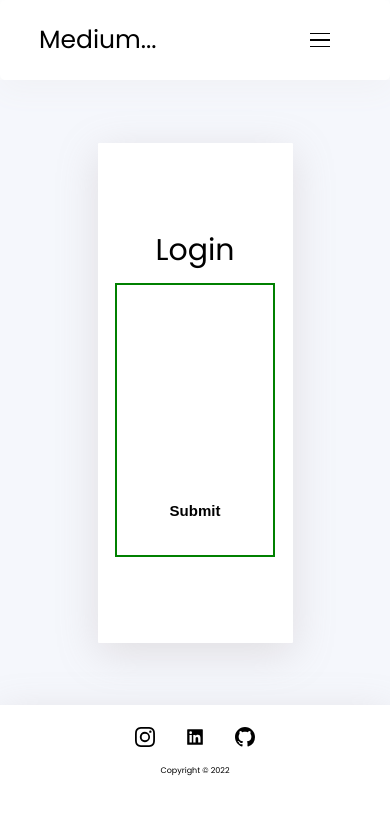
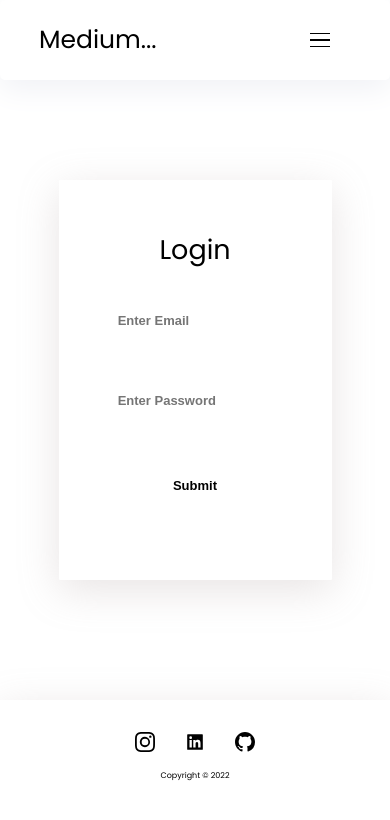
Before and after one commit to Sainimayank1/Meduim-2, a React (Create React App) app in the folder client/: page /login in a window 390 px wide. Shown: the top 820 px of the page. Built offline with nearby package versions, Linux system fonts and the light colour scheme.

Commit message:
Solve bugs

```diff
--- a/client/src/_main.scss
+++ b/client/src/_main.scss
@@ -1,10 +1,10 @@
 @import './scss/base/reset.scss';
 
-.bg-grey
-{
-    background-color:#f5f7fc;
-    // background-color: rgb(249, 248, 248);
-}
+// .bg-grey
+// {
+//     background-color:#f5f7fc;
+//     // background-color: rgb(249, 248, 248);
+// }
  .bg-light
  {
     background-color: #ffffff !important;
--- a/client/src/components/Create.jsx
+++ b/client/src/components/Create.jsx
@@ -89,7 +89,7 @@ function Create(props) {
                 <title>Create Post....</title>
             </Helmet>
             { loading ? <Loading/> :
-            <div className='create_main bg-grey'>
+            <div className='create_main'>
                 <div className='main_left'>
                     <div className='create_form'>
                         <h3>Create a new post</h3>
@@ -99,8 +99,8 @@ function Create(props) {
                                 <label htmlFor="post_title" >Post Title</label>
                                 <input className="bg-grey" onChange={handleInput} value={inputValue.title} type="text" id='post_title' placeholder="Post Title..."></input>
                             </div>
-                            <div className='input_file'>
-                                <label htmlFor="post_pic">{state ? state : "Choose Image.."}</label>
+                            <div className='left-input_file'>
+                                <label htmlFor="post_pic" className='create-label'>{state ? state : "Choose Image.."}</label>
                                 <input className="bg-grey" type="file" id='post_pic' onChange={handlefile}></input>
                             </div>
                             <label htmlFor="post_body">Post Body</label>
--- a/client/src/components/Dashboard.js
+++ b/client/src/components/Dashboard.js
@@ -70,7 +70,7 @@ function Dashboard() {
                 <meta charSet="utf-8" />
                 <title>Dashboard</title>
             </Helmet>
-            <div className='dash-container bg-grey'>
+            <div className='dash-container '>
                 <Toaster position="top-center" reverseOrder={false} toastOptions={{ style: { fontSize: '14px' } }} />
                 <div className='dash-left'>
                     {loading ? '' : <Sidebar />}
--- a/client/src/components/auth/Login.js
+++ b/client/src/components/auth/Login.js
@@ -37,7 +37,7 @@ function Login() {
       </Helmet>
       <div className='login-container bg-grey'>
         <div className='login-form bg-white'>
-          <span>Login</span>
+          <span className="login-span">Login</span>
         <Toaster position="top-right" reverseOrder={false} toastOptions={{ style: { fontSize: '14px' } }} />
           <form id='login-form' onSubmit={handleSubmit}>
             <input type="text" onChange={handleChange} name="email" placeholder='Enter Email' value={state.email}required></input>
--- a/client/src/components/auth/Register.js
+++ b/client/src/components/auth/Register.js
@@ -58,7 +58,7 @@ function Register(prop) {
       <div className='register-container bg-grey'>
         <div className='form bg-white'>
           <Toaster position="top-right" reverseOrder={false} toastOptions={{ style: { fontSize: '14px' } }} />
-          <span>Registration</span>
+          <span className='span'>Registration</span>
           <form id='register-form' onSubmit={handleClick} method="POST">
             <input type="text" name="name" value={state.name} placeholder='Enter Name' onChange={handleState} ></input>
             <input type="text" name="email" value={state.email} placeholder='Enter Email' onChange={handleState}></input>
--- a/client/src/scss/components/_create.scss
+++ b/client/src/scss/components/_create.scss
@@ -73,7 +73,7 @@
                 }
             }
 
-            .input_file {
+            .left-input_file {
                 margin: .8rem 0;
                 background-color: green;
                 padding: 0.8rem;
@@ -82,13 +82,16 @@
                 outline: none;
                 border: none;
                 cursor: pointer;
+                height: 2.5rem !important;
+                // border : 2px solid red ;
 
-                label {
+                .create-label {
                     color: white;
                     font-size: 1.2rem;
                     margin-bottom: 5px;
                     width: 100%;
                     padding: 0.2rem;
+                    // height: 2rem !important;
                 }
 
                 input {
@@ -126,6 +129,7 @@
                 outline: none;
                 border: none;
                 cursor: pointer;
+                height: 4rem !important;
             }
 
             .imagepreview {
@@ -182,9 +186,9 @@
     .main_left {
         .create_form {
             .input_file {
-                background: #000;
+                // background: #000;
 
-                label {
+                .create-label {
                     margin: 0;
                 }
             }
@@ -200,3 +204,11 @@
     }
 
 }
+
+
+@media (max-width: 440px) {
+    .create-label
+    {
+        // height:fit-content !important;
+    }
+}
--- a/client/src/scss/components/_home.scss
+++ b/client/src/scss/components/_home.scss
@@ -4,7 +4,7 @@
     display: flex;
     margin-top: 8rem !important;
     // border: 2px solid black;
-    background: #f5f7fc;
+    // background: #f5f7fc;
     // align-items: center;
     // justify-content: center;
     // flex-direction: column;
--- a/client/src/scss/components/_login.scss
+++ b/client/src/scss/components/_login.scss
@@ -19,7 +19,7 @@
         flex-direction: column;
         border-radius: 1px;
         box-shadow: 0px 10px 4rem 0.1px rgba(165, 148, 148, 0.251);
-        span{
+        .login-span{
             margin-bottom: 1rem;
             font-size: 3rem;
         }
@@ -28,12 +28,12 @@
             display: flex;
             justify-content: center;
             align-items: center;
-            border: 2px solid green;
+            // border: 2px solid green;
             flex-direction: column;
             width: 80%;
             input{
                 margin: 2rem;
-                width: 50rem;
+                width: 80%;
                 height: 5rem;
                 display: block;
                 padding-left: 2rem;
@@ -51,7 +51,7 @@
 
             button{
                 margin: 2rem;
-                width: 50rem;
+                width: 80%;
                 height: 5rem;
                 outline: none;
                 border:none;
@@ -73,14 +73,36 @@
 
 
 
-// @media  (max-width: 1260px) {
-//     #login-form
-//     {
-//         input{
-//             width: 10rem;
-//             padding-left: 1rem;
-//             // border: 1px solid black;
-//             background-color: #000;
-//         }
-//     }
-//   }
+@media  (max-width:780px) {
+    .login-span{
+        font-size: 2.7rem !important;
+    }
+
+    input{
+        font-size: 1.3rem !important;
+        font-weight: bold;
+    }
+
+    .login-form
+    {
+        width: 70% !important;
+    }
+
+    button{
+        font-size: 1.3rem !important;
+    }
+  }
+
+  @media  (max-width:430px) {
+
+    .login-container
+    {
+        height: 60rem !important;
+    }
+
+    .login-form
+    {
+        height: 40rem !important;
+    }
+
+  }
--- a/client/src/scss/components/_register.scss
+++ b/client/src/scss/components/_register.scss
@@ -18,7 +18,7 @@
         align-items: center;
         flex-direction: column;
         box-shadow: 0px 10px 4rem 0.1px rgba(165, 148, 148, 0.251);
-        span{
+        .span{
             margin-bottom: 1rem;
             font-size: 3rem;
         }
@@ -32,7 +32,7 @@
             width: 80%;
             input{
                 margin: 2rem;
-                width: 50rem;
+                width: 80%;
                 height: 5rem;
                 padding-left: 2rem;
                 outline: none;
@@ -49,12 +49,15 @@
 
             .button{
                 margin: 2rem;
-                width: 50rem;
+                width: 80%;
                 height: 5rem;
                 outline: none;
                 border:none;
                 font-size: 1.5rem;
                 font-weight: bold;
+                display: flex !important;
+                align-items: center !important;
+                justify-content: center !important;
                 border-radius: 2px;
                 background-color: white;
                 transition: all 0.5s ease-in-out;
@@ -71,15 +74,43 @@
     }
 }
 
-@media screen and  (max-device-width: 850px) {
-  .register-container {
-    .form {
-        #register-form{
-       input{
-        width: 80%;
-       }
+
+@media  (max-width:780px) {
+    .span{
+        font-size: 2.7rem !important;
     }
+
+    input{
+        font-size: 1.3rem !important;
+        font-weight: bold;
+    }
+
+    .form
+    {
+        width: 70% !important;
+    }
+
+    .button{
+        font-size: 1.3rem !important;
     }
   }
 
-}
+  @media  (max-width:430px) {
+
+    .span{
+        font-size: 2.3rem !important;
+    }
+    input{
+        margin: 1.5rem !important;
+    }
+    // .reister-container
+    // {
+    //     height: 60rem !important;
+    // }
+
+    // .form
+    // {
+    //     height: 40rem !important;
+    // }
+
+  }
--- a/client/src/scss/components/footer.scss
+++ b/client/src/scss/components/footer.scss
@@ -3,11 +3,12 @@
     width: 100%;
     background: white;
     color: black;
-    max-height: 15rem;
+    max-height: 40rem;
     display: flex;
     justify-content: center;
     align-items: center;
-    padding-top: 2rem ;
+    padding: 3rem 0;
+    margin-top: 2rem;
     // border-top: 2px solid green;
     box-shadow: 0px 10px 4rem 0.1px rgba(165, 148, 148, 0.251);
 
```
Also changed, not shown: client/src/components/Navbar.js (+10 -10 lines), client/src/scss/components/_navbar.scss (+30 -5 lines).
